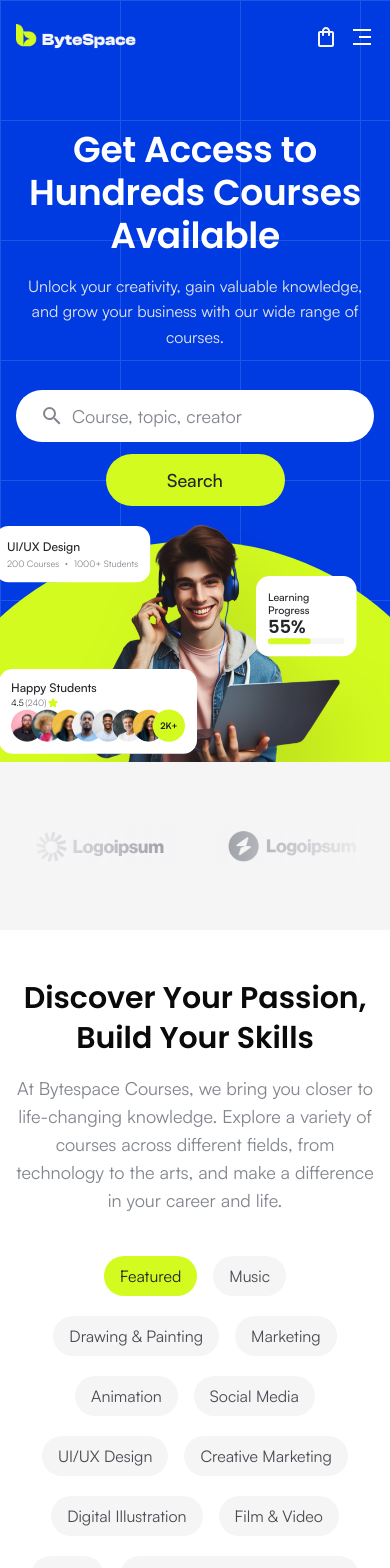
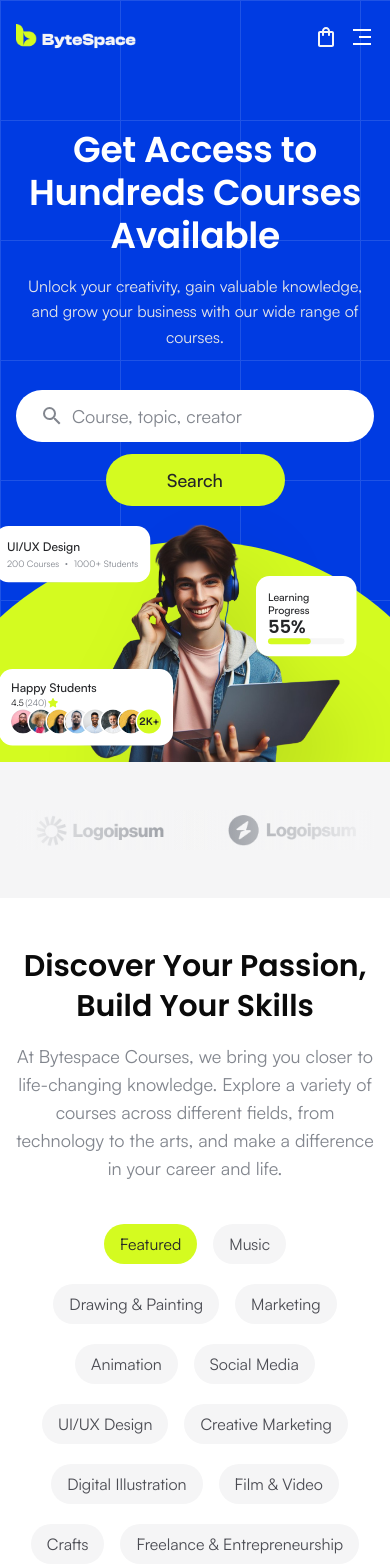
Before and after one commit to coderamit01/bytespace, a Next.js app: page / in a window 390 px wide. Shown: the top 1568 px of the page. Built offline with nearby package versions, Linux system fonts and the light colour scheme.

Commit message:
fix design issues

```diff
--- a/package.json
+++ b/package.json
@@ -13,6 +13,7 @@
     "class-variance-authority": "^0.7.1",
     "cn": "^0.4.0",
     "embla-carousel-react": "^8.6.0",
+    "lenis": "^1.3.26",
     "lucide-react": "^1.48.0",
     "next": "16.3.6",
     "react": "19.2.8",
--- a/src/app/(main)/layout.tsx
+++ b/src/app/(main)/layout.tsx
@@ -10,9 +10,9 @@ const layout = ({
   return (
     <>
       <Header />
-      <main>
-        {children}
-      </main>
+        <main>
+          {children}
+        </main>
       <Footer />
     </>
   )
--- a/src/app/layout.tsx
+++ b/src/app/layout.tsx
@@ -3,8 +3,9 @@ import "./globals.css";
 import { fontPoppins, fontSatoshi } from "@/src/lib/fonts";
 import { Geist } from "next/font/google";
 import { cn } from "@/lib/utils";
+import SmoothScroll from "@/src/components/shared/SmoothScroll";
 
-const geist = Geist({subsets:['latin'],variable:'--font-sans'});
+const geist = Geist({ subsets: ['latin'], variable: '--font-sans' });
 
 export const metadata: Metadata = {
   title: "ByteSpace",
@@ -23,7 +24,9 @@ export default function RootLayout({
       className={cn("h-full", "antialiased", fontPoppins.variable, fontSatoshi.variable, "font-sans", geist.variable)}
     >
       <body className="flex flex-col">
-        {children}
+        <SmoothScroll>
+          {children}
+        </SmoothScroll>
       </body>
     </html>
   );
--- a/src/components/home/GrowthSection.tsx
+++ b/src/components/home/GrowthSection.tsx
@@ -8,6 +8,7 @@ import TheBoy from "@/public/images/boy.png"
 import TheGirl from "@/public/images/girl.png"
 import SquiggleLime from "@/public/icons/squiggle-lime.png"
 import SquiggleLime2 from "@/public/icons/squiggle-lime-2.png"
+import { Avatar, AvatarFallback, AvatarGroup, AvatarGroupCount, AvatarImage } from "@/src/components/shared/avatar"
 
 const benefits: string[] = [
   "Share Your Expertise",
@@ -30,11 +31,11 @@ const GrowthSection = () => {
   return (
     <section className="relative overflow-hidden bg-[#FAFAFA] py-20 lg:py-30 [--s:0.55] sm:[--s:0.9] lg:[--s:0.75] xl:[--s:0.9] min-[1440px]:[--s:1]">
       <div aria-hidden="true" className="pointer-events-none">
-        <div className="brand-shadow size-175 -top-40 left-[10%]" />
-        <div className="purple-shadow size-175 top-[35%] -left-80" />
+        <div className="brand-shadow md:size-175 size-80 md:-top-40 md:left-[10%] -left-30 -top-20" />
+        <div className="purple-shadow size-175 top-[25%] -left-80" />
         <div className="purple-shadow size-150 -top-40 -right-60" />
-        <div className="brand-shadow size-168 bottom-0 -left-72" />
-        <div className="purple-shadow size-175 -bottom-40 -right-40" />
+        <div className="brand-shadow size-168 -bottom-28 -left-60" />
+        <div className="purple-shadow size-175 -bottom-55 -right-50" />
       </div>
 
       <div className="container relative z-10">
@@ -111,7 +112,7 @@ const GrowthSection = () => {
                     className="absolute -left-31 top-0 size-170.75 max-w-none"
                   />
                 </div>
-                <div className="absolute left-70.75 top-103.25 flex w-64.5 flex-col justify-center gap-2 rounded-2xl bg-white p-4 backdrop-blur-[10px]">
+                <div className="absolute left-70.75 top-103.25 flex flex-col justify-center gap-2 rounded-2xl bg-white p-4 backdrop-blur-[10px]">
                   <div className="flex flex-col items-start">
                     <span className="font-satoshi text-base font-medium leading-6 text-shuttle-950">Happy Students</span>
                     <span className="flex items-center gap-0.5 font-satoshi text-[10px] leading-[1.5] text-shuttle-400">
@@ -119,14 +120,16 @@ const GrowthSection = () => {
                       <FaStar size={13} className="text-lime" />
                     </span>
                   </div>
-                  <div className="flex items-center">
+                  <AvatarGroup>
                     {
                       students.map((src, id) => (
-                        <Image key={id} src={src} alt="" width={43} height={43} className="-mr-4 size-10.75 rounded-full object-cover" />
+                        <Avatar key={id}>
+                          <AvatarImage src={src} />
+                        </Avatar>
                       ))
                     }
-                    <span className="flex size-10.75 items-center justify-center rounded-full bg-lime font-satoshi text-xs font-bold leading-[1.5] text-shuttle-950">2K+</span>
-                  </div>
+                    <AvatarGroupCount className="bg-lime font-semibold text-shuttle-gray-950 font-sm">2K+</AvatarGroupCount>
+                  </AvatarGroup>
                 </div>
                 <Image src={SquiggleLime2} alt="" aria-hidden="true" className="pointer-events-none absolute left-76.25 top-28.5 h-auto w-53.75 max-w-none" />
               </div>
--- a/src/components/home/HeroSection.tsx
+++ b/src/components/home/HeroSection.tsx
@@ -8,6 +8,7 @@ import SquiggleWhite from "@/public/icons/squiggle-white.png"
 import RingWhite from "@/public/icons/ring-white.png"
 import CylinderLime from "@/public/icons/cylinder-lime.png"
 import PyramidWhite from "@/public/icons/pyramid-white.png"
+import { Avatar, AvatarFallback, AvatarGroup, AvatarGroupCount, AvatarImage } from "@/src/components/shared/avatar"
 
 const students: string[] = [
   "/courses/av1.png",
@@ -83,12 +84,16 @@ const HeroSection = () => {
             </span>
           </div>
           <div className="flex items-center">
-            {
-              students.map((src, id) => (
-                <Image key={id} src={src} alt="" width={43} height={43} className="-mr-4 size-10.75 rounded-full object-cover" />
-              ))
-            }
-            <span className="flex size-10.75 items-center justify-center rounded-full bg-lime font-satoshi text-xs font-bold leading-normal text-shuttle-950">2K+</span>
+            <AvatarGroup>
+              {
+                students.map((src, id) => (
+                  <Avatar key={id}>
+                    <AvatarImage src={src} />
+                  </Avatar>
+                ))
+              }
+              <AvatarGroupCount className="bg-lime font-semibold text-shuttle-gray-950 font-sm">2K+</AvatarGroupCount>
+            </AvatarGroup>
           </div>
         </div>
 
--- a/src/components/home/PartnersSection.tsx
+++ b/src/components/home/PartnersSection.tsx
@@ -4,8 +4,8 @@ import Marquee from "react-fast-marquee";
 
 const PartnersSection = () => {
   return (
-    <section className="bg-shuttle-50">
-      <div className="container py-16 xl:py-20">
+    <section className="bg-shuttle-50 py-12 xl:py-20">
+      <div className="container">
         <Marquee
           autoFill
           direction="left"
--- a/src/components/home/TestimonialSection.tsx
+++ b/src/components/home/TestimonialSection.tsx
@@ -4,7 +4,7 @@ import SectionTitle from "@/src/components/shared/SectionTitle"
 const TestimonialSection = () => {
   return (
     <section className="py-10 lg:py-16 relative bg-[#FAFAFA] overflow-hidden">
-      <div className="brand-circle-shadow size-120 top-[-10%] left-[35%]" />
+      <div className="brand-circle-shadow size-90 md:size-120 -top-40 md:top-[-10%] left-40 md:left-[35%]" />
       <div className="purple-shadow size-280 bottom-[-60%] left-[-25%]" />
       <div className="brand-shadow size-280 top-[-30%] right-[-30%]" />
       <div className="container relative z-10">
--- /dev/null
+++ b/src/components/shared/SmoothScroll.tsx
@@ -0,0 +1,12 @@
+"use client";
+
+import "lenis/dist/lenis.css";
+import ReactLenis from "lenis/react";
+
+export default function SmoothScroll({
+  children,
+}: {
+  children: React.ReactNode;
+}) {
+  return <ReactLenis root>{children}</ReactLenis>;
+}
```
Also changed, not shown: 1 other file (tests, documents, lock files or other folders).
